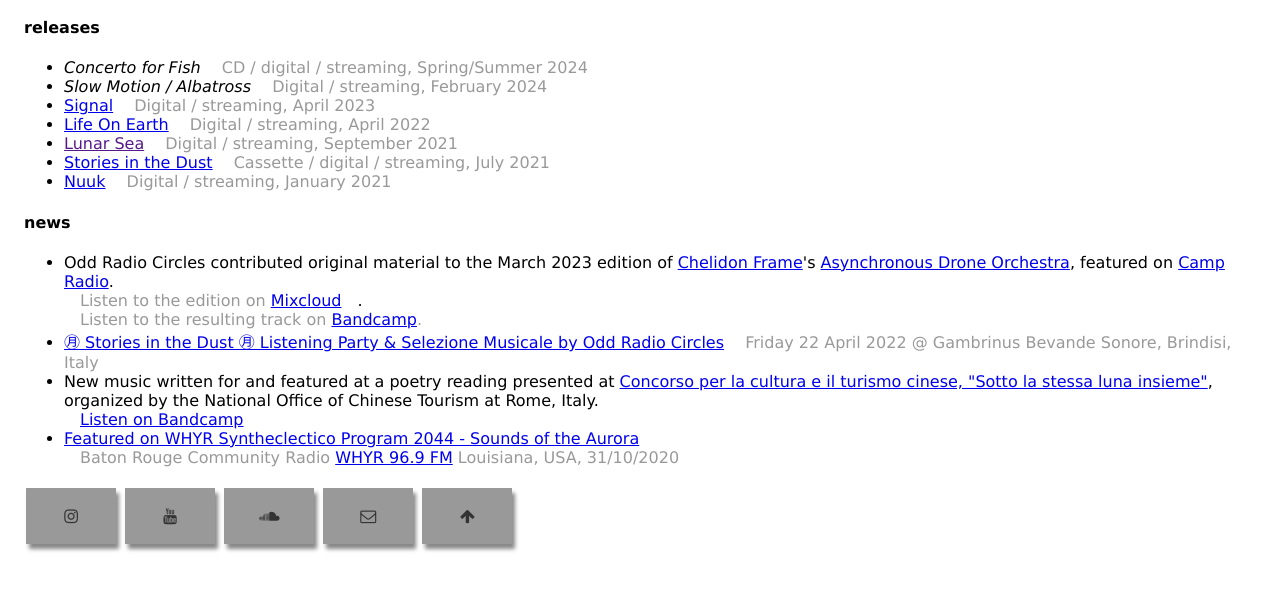
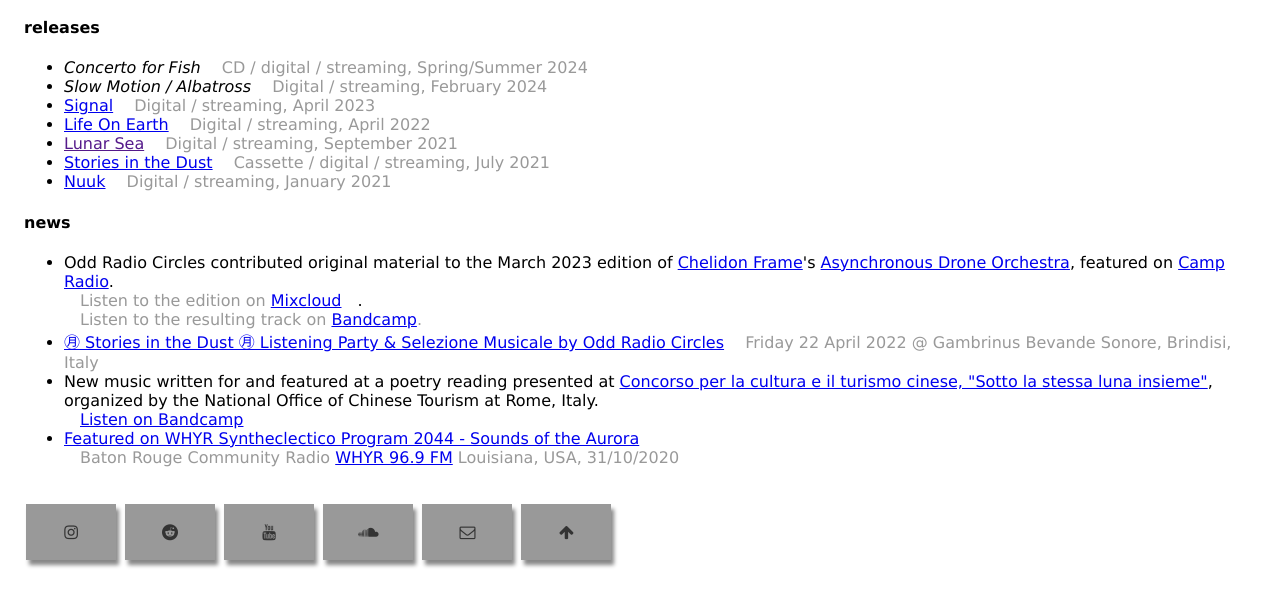
Before and after one commit to RiffLord/radiocircles-neocities, a plain HTML site: page index.html in a window 1280 px wide. Shown: the part 516-1121 px from the top of the page. Drawn offline with Linux system fonts and the light colour scheme.

Commit message:
Footer updates

```diff
--- a/index.html
+++ b/index.html
@@ -97,13 +97,15 @@
 
       </div>
     </div>
-    <div id="footer">
+    <div id="footer" style="align-content: end;">
       <p>
         <a href="https://www.instagram.com/_orc__/" class="fa fa-instagram" data-toggle="tooltip" title="Instagram"></a>
+        <a href="https://www.reddit.com/user/oddradiocircles/" class="fa fa-reddit" data-toggle="tooltip" title="Reddit"></a>
         <a href="https://www.youtube.com/channel/UCUSTxZvRiQ9cSyx3XyhfEKQ" class="fa fa-youtube" data-toggle="tooltip" title="Youtube"></a>
         <a href="https://soundcloud.com/user-172684103" class="fa fa-soundcloud" data-toggle="tooltip" title="SoundCloud"></a>
         <a href="mailto:radiocircles@protonmail.com" class="fa fa-envelope-o" data-toggle="tooltip" title="Contact"></a>
         <a href="#header" class="fa fa-arrow-up" data-toggle="tooltip" title="Back to top"></a>
+        <!--<a href="https://mastodon.social/@oddradiocircles" class="fa fa-mastodon" data-toggle="tooltip" title="Mastodon"></a>-->
       </p>
     </div>
   </body>
--- a/style.css
+++ b/style.css
@@ -20,7 +20,7 @@ body {
 .fa:hover {
   opacity: 0.7;
 }
-.fa-facebook, .fa-instagram, .fa-youtube,
+.fa-reddit, .fa-instagram, .fa-youtube,
 .fa-soundcloud, .fa-envelope-o, .fa-arrow-up {
   background: #999;
   color: #333333;
```
